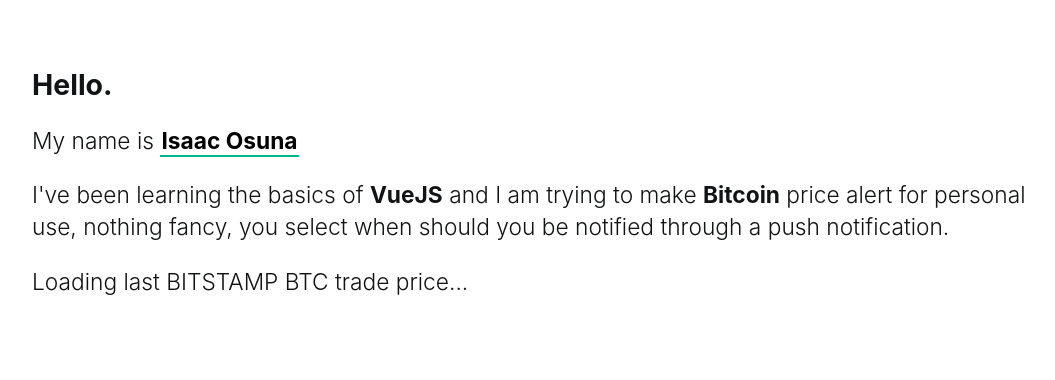
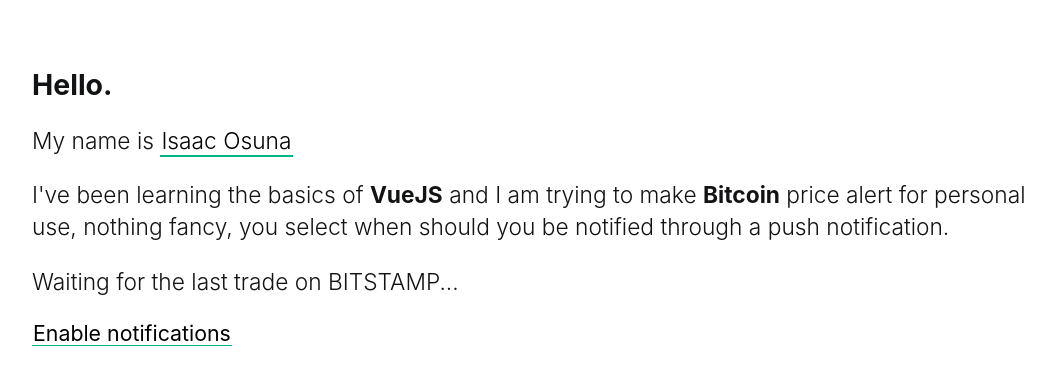
Before and after one commit to Hadza/alertmoon, a Vue app: page / in a window 1280 px wide. Shown: the top 380 px of the page, without its empty margins (104-1159 px from the left). Built offline with nearby package versions, Linux system fonts and the light colour scheme; no server answers; what vue-native-websocket, vuefire would draw is missing.

Commit message:
Added enable notification when the user hasn't granted permissions. Enable notifications styles

```diff
--- a/src/App.vue
+++ b/src/App.vue
@@ -3,7 +3,7 @@
     <h1>Hello.</h1>
     <p>
       My name is
-      <a href="http://isaacosuna.com" class="link-1"><b>Isaac Osuna</b></a>
+      <span href="http://isaacosuna.com" class="link-1">Isaac Osuna</span>
     </p>
     <p>
       I've been learning the basics of <b>VueJS</b> and I am trying to make
@@ -13,18 +13,21 @@
     </p>
     <transition name="fade" mode="out-in">
       <p key="1" v-if="!priceLoaded">
-        Loading last BITSTAMP BTC trade price...
+        Waiting for the last trade on BITSTAMP...
       </p>
       <p v-else>
         Current <b>BTC</b> price => $<b>{{ currentPrice }}</b>
       </p>
     </transition>
-    <!--    <h3>Rules</h3>
-    <ul>
-      <li>When price raises 5% in 1 hour</li>
-      <li>When the price decreaes by %4 in 1 nounr</li>
-      <li>One</li>
-    </ul>-->
+    <transition name="fade" mode="out-in">
+      <div key="1" v-if="permissionGranted">
+        <p>Testo</p>
+      </div>
+      <div key="2" v-else>
+        <a href="#" class="link-1" @click="askForPermission"
+          >Enable notifications</a>
+      </div>
+    </transition>
   </div>
 </template>
 
@@ -33,20 +36,43 @@
   name: "App",
   data() {
     return {
+      init: false,
+      permissionGranted: undefined,
       priceLoaded: false,
       currentPrice: "",
       data: {}
     };
   },
+  methods: {
+    sendConsole() {
+      console.log("holaaa");
+    },
+    askForPermission() {
+      this.$messaging
+        .requestPermission()
+        .then(() => this.$messaging.getToken())
+        .then(token => {
+          console.log(token, "hola");
+          this.permissionGranted = true;
+        })
+        .catch(function(err) {
+          console.log("Unable to get permission to notify.", err);
+          this.permissionGranted = false;
+        });
+    }
+  },
   created() {
+    debugger;
     this.$messaging
       .requestPermission()
       .then(() => this.$messaging.getToken())
       .then(token => {
-        console.log(token, "hola"); // Receiver Token to use in the notification
+        console.log(token);
+        this.permissionGranted = true;
       })
       .catch(function(err) {
         console.log("Unable to get permission to notify.", err);
+        this.permissionGranted = false;
       });
 
     this.$messaging.onMessage(function(payload) {
@@ -69,12 +95,12 @@
 
     this.$store.subscribe((mutation, state) => {
       if (mutation.type === "SOCKET_ONMESSAGE") {
-        console.log("Receiving message", state.socket.message.data);
         const price_str = JSON.parse(state.socket.message.data).data.price_str;
         this.currentPrice = price_str ? price_str : "";
         this.priceLoaded = this.currentPrice !== "";
       }
     });
+    this.init = true;
   }
 };
 </script>
@@ -112,7 +138,6 @@
   color: white;
   background-color: #00b388;
   transition: ease-in 0.3s;
-
 }
 .link-1::after {
   transition: max-height 0.25s ease-in;
@@ -131,6 +156,51 @@
   color: #121314;
 }
 
+.wrapper {
+  margin: 3em 0;
+}
+
+a,
+a:visited,
+a:hover,
+a:active {
+  -webkit-backface-visibility: hidden;
+  backface-visibility: hidden;
+  position: relative;
+  transition: 0.5s color ease;
+  text-decoration: none;
+  color: black;
+  font-size: 1.5em;
+}
+a:hover {
+  color: #d73444;
+}
+
+a.before:before,
+a.after:after {
+  content: "";
+  transition: 0.5s all ease;
+  -webkit-backface-visibility: hidden;
+  backface-visibility: hidden;
+  position: absolute;
+}
+a.before:before {
+  top: -0.25em;
+}
+a.after:after {
+  bottom: -0.25em;
+}
+a.before:before,
+a.after:after {
+  height: 5px;
+  height: 0.35rem;
+  width: 0;
+  background: #d73444;
+}
+a.first:after {
+  left: 0;
+}
+
 .fade-enter-active,
 .fade-leave-active {
   transition: opacity 0.5s;
```
